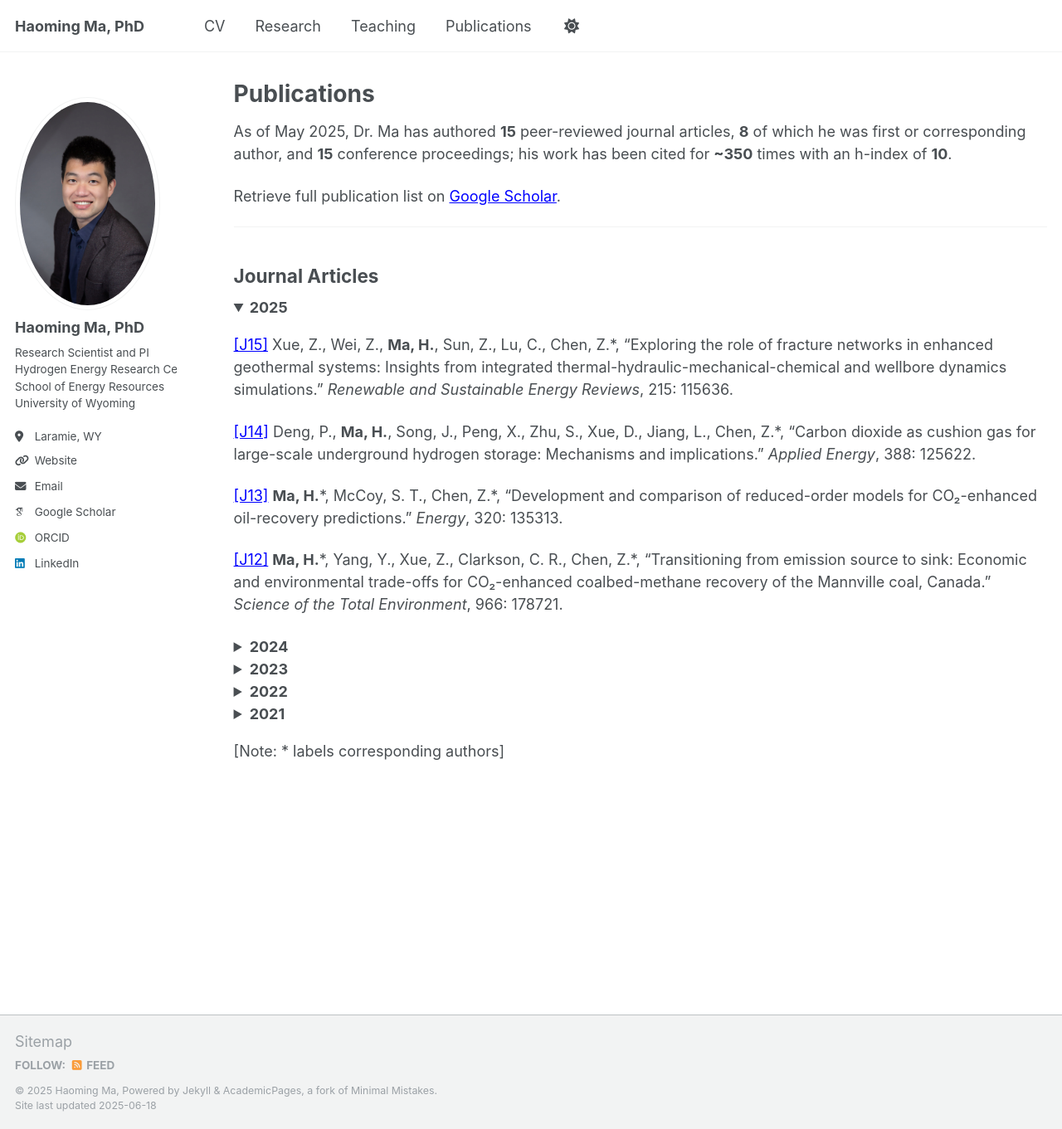
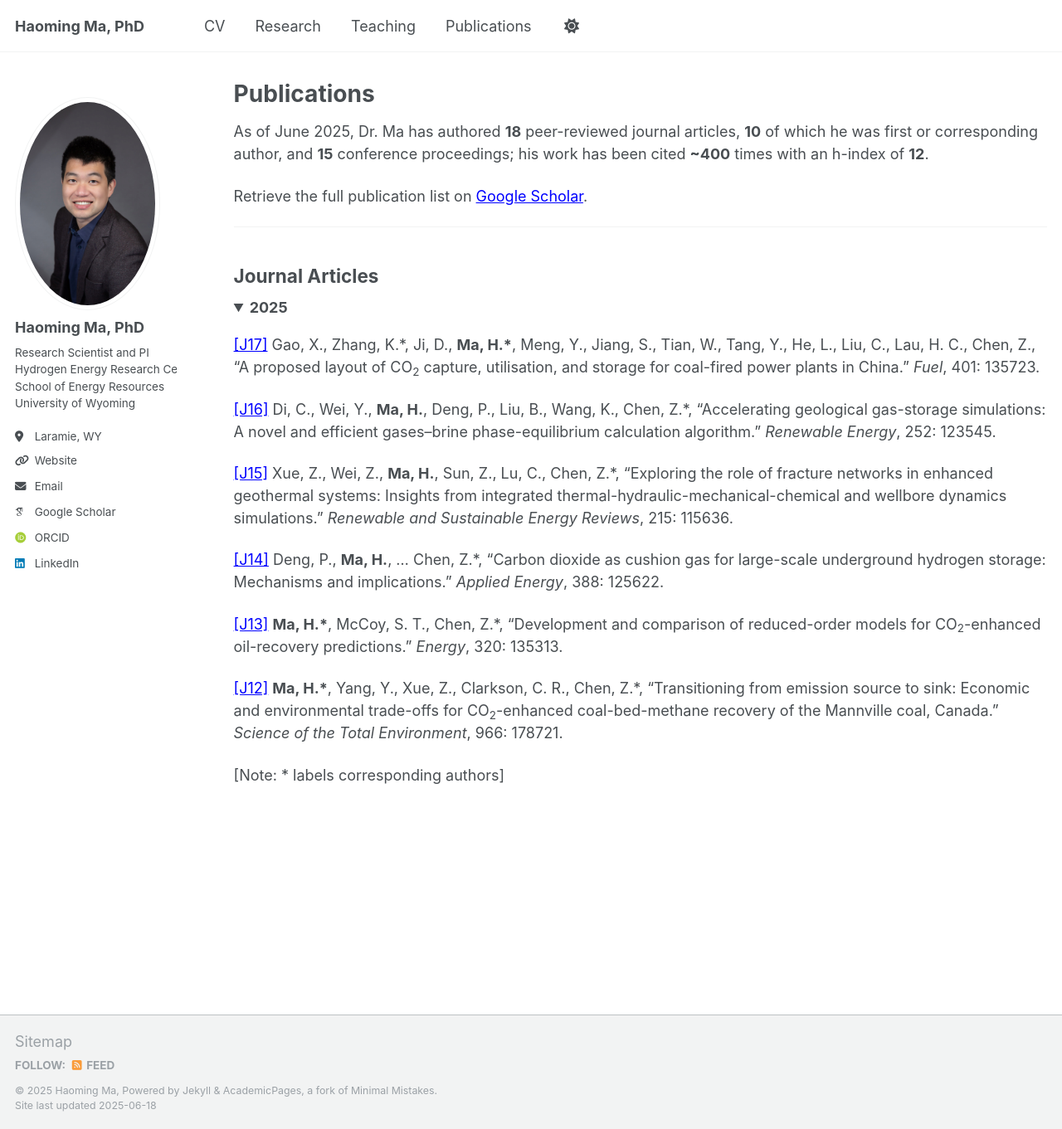
Before and after one commit to haoming-ma/haoming-ma.github.io, a Jekyll site: the page built from _pages/publications.md, in a window 1280 px wide and 1361 px high. Shown: the whole window at 83% size. Built offline with Jekyll 4.4.1, drawn with Linux system fonts in a browser that asks for light colours; some web fonts are replaced.

Commit message:
Update publications.md

```diff
--- a/_pages/publications.md
+++ b/_pages/publications.md
@@ -4,9 +4,10 @@ title:  "Publications"
 permalink: /publications/
 author_profile: true
 ---
-As of May 2025, Dr. Ma has authored **15** peer-reviewed journal articles, **8** of which he was first or corresponding author, and **15** conference proceedings; his work has been cited for **~350** times with an h-index of **10**.
 
-Retrieve full publication list on [Google Scholar](https://scholar.google.ca/citations?user=AcM1KMkAAAAJ&hl=en).
+As of June 2025, Dr. Ma has authored **18** peer-reviewed journal articles, **10** of which he was first or corresponding author, and **15** conference proceedings; his work has been cited **~400** times with an h-index of **12**.
+
+Retrieve the full publication list on [Google Scholar](https://scholar.google.ca/citations?user=AcM1KMkAAAAJ&hl=en).
 
 ---
 
@@ -14,6 +15,20 @@ Retrieve full publication list on [Google Scholar](https://scholar.google.ca/cit
 
 <details class="pub-year" open>
   <summary><strong>2025</strong></summary>
+
+  <p>
+    <a href="{{ '/files/J17.pdf' | relative_url }}"
+       target="_blank" rel="noopener">[J17]</a>
+    Gao, X., Zhang, K.*, Ji, D., <strong>Ma, H.*</strong>, Meng, Y., Jiang, S., Tian, W., Tang, Y., He, L., Liu, C., Lau, H. C., Chen, Z.,
+    “A proposed layout of CO<sub>2</sub> capture, utilisation, and storage for coal-fired power plants in China.” <em>Fuel</em>, 401: 135723.
+  </p>
+
+  <p>
+    <a href="{{ '/files/J16.pdf' | relative_url }}"
+       target="_blank" rel="noopener">[J16]</a>
+    Di, C., Wei, Y., <strong>Ma, H.</strong>, Deng, P., Liu, B., Wang, K., Chen, Z.*,
+    “Accelerating geological gas-storage simulations: A novel and efficient gases–brine phase-equilibrium calculation algorithm.” <em>Renewable Energy</em>, 252: 123545.
+  </p>
 
   <p>
     <a href="{{ '/files/J15.pdf' | relative_url }}"
@@ -25,130 +40,25 @@ Retrieve full publication list on [Google Scholar](https://scholar.google.ca/cit
   <p>
     <a href="{{ '/files/J14.pdf' | relative_url }}"
        target="_blank" rel="noopener">[J14]</a>
-    Deng, P., <strong>Ma, H.</strong>, Song, J., Peng, X., Zhu, S., Xue, D., Jiang, L., Chen, Z.*,
+    Deng, P., <strong>Ma, H.</strong>, … Chen, Z.*,
     “Carbon dioxide as cushion gas for large-scale underground hydrogen storage: Mechanisms and implications.” <em>Applied Energy</em>, 388: 125622.
   </p>
 
   <p>
     <a href="{{ '/files/J13.pdf' | relative_url }}"
        target="_blank" rel="noopener">[J13]</a>
-    <strong>Ma, H.</strong>*, McCoy, S. T., Chen, Z.*,
-    “Development and comparison of reduced-order models for CO₂-enhanced oil-recovery predictions.” <em>Energy</em>, 320: 135313.
+    <strong>Ma, H.*</strong>, McCoy, S. T., Chen, Z.*,
+    “Development and comparison of reduced-order models for CO<sub>2</sub>-enhanced oil-recovery predictions.” <em>Energy</em>, 320: 135313.
   </p>
 
   <p>
     <a href="{{ '/files/J12.pdf' | relative_url }}"
        target="_blank" rel="noopener">[J12]</a>
-    <strong>Ma, H.</strong>*, Yang, Y., Xue, Z., Clarkson, C. R., Chen, Z.*,
-    “Transitioning from emission source to sink: Economic and environmental trade-offs for CO₂-enhanced coalbed-methane recovery of the Mannville coal, Canada.” <em>Science of the Total Environment</em>, 966: 178721.
+    <strong>Ma, H.*</strong>, Yang, Y., Xue, Z., Clarkson, C. R., Chen, Z.*,
+    “Transitioning from emission source to sink: Economic and environmental trade-offs for CO<sub>2</sub>-enhanced coal-bed-methane recovery of the Mannville coal, Canada.” <em>Science of the Total Environment</em>, 966: 178721.
   </p>
 </details>
 
-<details class="pub-year">
-  <summary><strong>2024</strong></summary>
+<!-- 2024, 2023, 2022, 2021 sections unchanged -->
 
-  <p>
-    <a href="{{ '/files/J11.pdf' | relative_url }}"
-       target="_blank" rel="noopener">[J11]</a>
-    Xue, Z., Zhang, Y., <strong>Ma, H.</strong>*, Lu, Y., Zhang, K., Wei, Y., Wang, M., Wu, W., Chai, M., Sun, Z., Chen, Z.*,
-    “A combined neural-network forecasting approach for CO₂-enhanced shale-gas recovery.” <em>SPE Journal</em>, 29 (08): 4459–4470. SPE-219774-PA.
-  </p>
-
-  <p>
-    <a href="{{ '/files/J10.pdf' | relative_url }}"
-       target="_blank" rel="noopener">[J10]</a>
-    Xue, Z., <strong>Ma, H.</strong>*, Sun, Z., Lu, C., Chen, Z.*,
-    “Technical analysis of a novel economically mixed CO₂–water enhanced-geothermal system.” <em>Journal of Cleaner Production</em>, 448: 141749.
-  </p>
-
-  <p>
-    <a href="{{ '/files/J9.pdf' | relative_url }}"
-       target="_blank" rel="noopener">[J9]</a>
-    Xue, Z., <strong>Ma, H.</strong>, Wei, Y., Wu, W., Sun, Z., Chai, M., Zhang, C., Chen, Z.*,
-    “Integrated technological and economic feasibility comparisons of enhanced-geothermal systems associated with carbon storage.” <em>Applied Energy</em>, 359: 122757.
-  </p>
-
-  <p>
-    <a href="{{ '/files/J8.pdf' | relative_url }}"
-       target="_blank" rel="noopener">[J8]</a>
-    Yang, Y., Liu, S.*, <strong>Ma, H.</strong>,
-    “Impact of unrecovered gas reserve on methane emissions from abandoned shale-gas wells.” <em>Science of the Total Environment</em>, 913: 169750.
-  </p>
-</details>
-
-<details class="pub-year">
-  <summary><strong>2023</strong></summary>
-
-  <p>
-    <a href="{{ '/files/J7.pdf' | relative_url }}"
-       target="_blank" rel="noopener">[J7]</a>
-    Deng, P., Chen, Z.*, Peng, X., Wang, J., Zhu, S., <strong>Ma, H.</strong>, Wu, Z.,
-    “Optimized lower-pressure limit for condensate underground-gas storage using a dynamic pseudo-component model.” <em>Energy</em>, 285: 129505.
-  </p>
-
-  <p>
-    <a href="{{ '/files/J6.pdf' | relative_url }}"
-       target="_blank" rel="noopener">[J6]</a>
-    Xue, Z., Zhang, K., Zhang, C., <strong>Ma, H.</strong>, Chen, Z.*,
-    “Comparative data-driven enhanced-geothermal-systems forecasting models: A case study of the Qiabuqia field, China.” <em>Energy</em>, 280: 128255.
-  </p>
-
-  <p>
-    <a href="{{ '/files/J5.pdf' | relative_url }}"
-       target="_blank" rel="noopener">[J5]</a>
-    Xue, Z., Yao, S., <strong>Ma, H.</strong>, Zhang, C., Zhang, K., Chen, Z.*,
-    “Thermo-economic optimization of an enhanced-geothermal system based on machine-learning and differential-evolution algorithms.” <em>Fuel</em>, 340: 127569.
-  </p>
-
-  <p>
-    <a href="{{ '/files/J4.pdf' | relative_url }}"
-       target="_blank" rel="noopener">[J4]</a>
-    <strong>Ma, H.</strong>, Sun, Z., Xue, Z., Zhang, C., Chen, Z.*,
-    “A systematic review of the hydrogen supply chain in the energy transition.” <em>Frontiers in Energy</em>, 17: 102–122.
-  </p>
-</details>
-
-<details class="pub-year">
-  <summary><strong>2022</strong></summary>
-
-  <p>
-    <a href="{{ '/files/J3.pdf' | relative_url }}"
-       target="_blank" rel="noopener">[J3]</a>
-    <strong>Ma, H.</strong>, Yang, Y.*, Zhang, Y., Li, Z., Zhang, K., Xue, Z., Zhan, J., Chen, Z.*,
-    “Optimized schemes of enhanced shale-gas recovery by CO₂–N₂ mixtures associated with CO₂ sequestration.” <em>Energy Conversion and Management</em>, 268: 116062.
-  </p>
-
-  <p>
-    <a href="{{ '/files/J2.pdf' | relative_url }}"
-       target="_blank" rel="noopener">[J2]</a>
-    <strong>Ma, H.</strong>, Yang, Y.*, Chen, Z.*,
-    “Numerical simulation of bitumen recovery via supercritical-water injection with in-situ upgrading.” <em>Fuel</em>, 313: 122708.
-  </p>
-</details>
-
-<details class="pub-year">
-  <summary><strong>2021</strong></summary>
-
-  <p>
-    <a href="{{ '/files/J1.pdf' | relative_url }}"
-       target="_blank" rel="noopener">[J1]</a>
-    <strong>Ma, H.</strong>, Chen, S., Xue, D., Chen, Y., Chen, Z.*,
-    “Outlook for the coal industry and new coal-production technologies.” <em>Advances in Geo-Energy Research</em>, 5 (2): 119-120.
-  </p>
-</details>
 [Note: * labels corresponding authors]
-
-
-<script>
-/* Keep only one year open at a time */
-document.addEventListener('DOMContentLoaded', () => {
-  const years = document.querySelectorAll('details.pub-year');
-  years.forEach((y) => {
-    y.addEventListener('toggle', () => {
-      if (y.open) {
-        years.forEach((o) => { if (o !== y) o.open = false; });
-      }
-    });
-  });
-});
-</script>
```
